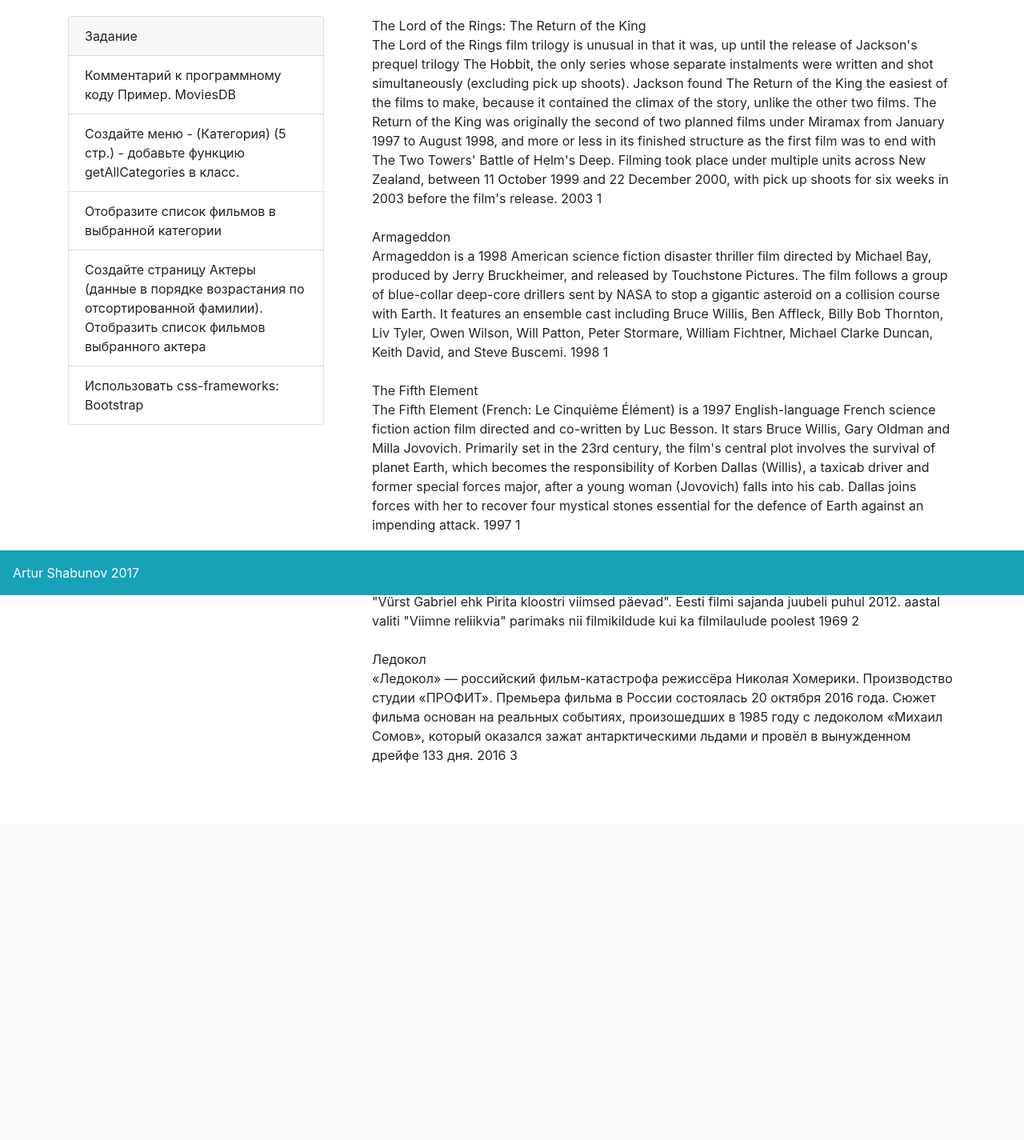
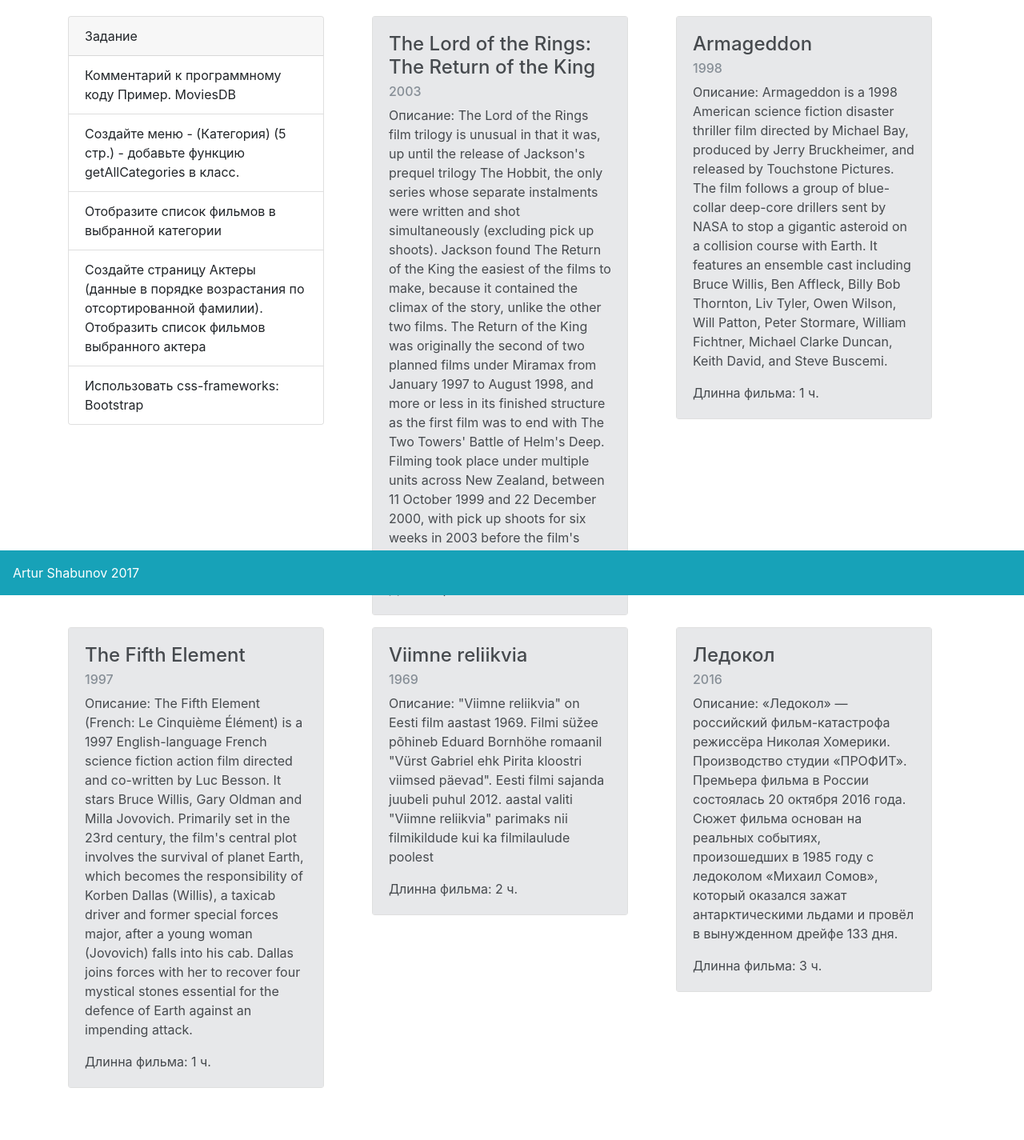
Before and after one commit to mrartixd/Shabunov_UlesannePHPDB, a PHP site: page /films.php in a window 1280 px wide. Shown: the part 56-1481 px from the top of the page at 80% size. Before the commit the page ends 1009 px from the top, so only its background shows below. Run offline with PHP 8.4, Linux system fonts and the light colour scheme; data comes from the database, SQL or seed files in the repository; some libraries are stand-ins or nearby versions.

Commit message:
update file actors and films

```diff
--- a/actors.php
+++ b/actors.php
@@ -34,9 +34,9 @@
         </a>
         <div class="dropdown-menu" aria-labelledby="navbarDropdownMenuLink">
         <?php
-		  $db=new PDOService();
+      $db=new PDOService();
 		  foreach ($db->getAllCategories() as $category){
-				echo '<a class="dropdown-item" href="#">'.$category->name.'</a>';
+				echo '<a class="dropdown-item" href="'.$category->id.'">'.$category->name.'</a>';
 		  }?>
         </div>
       </li>
--- a/films.php
+++ b/films.php
@@ -34,9 +34,9 @@
         </a>
         <div class="dropdown-menu" aria-labelledby="navbarDropdownMenuLink">
         <?php
-		  $db=new PDOService();
+      $db=new PDOService();
 		  foreach ($db->getAllCategories() as $category){
-				echo '<a class="dropdown-item" href="#">'.$category->name.'</a>';
+				echo '<a class="dropdown-item" href="'.$category->id.'">'.$category->name.'</a>';
 		  }?>
         </div>
       </li>
@@ -46,7 +46,7 @@
 
 <div class="container" style="padding-top:20px; padding-bottom:50px;">
   <div class="row">
-    <div class="col-4">
+    <div class="col-sm">
 	<div class="card" style="width: 20rem;">
   <div class="card-header">
     Задание
@@ -60,12 +60,18 @@
   </ul>
 </div>
     </div>
-    <div class="col-8">
-    <?php
-    foreach($db->getAllFilms() as $films){
-        echo $films->title.'<br/>'.$films->description.' '.$films->releaseYear.' '.$films->length.'<br/><br/>';
-    }
-    ?>
+    <?php foreach($db->getAllFilms() as $films){?>
+    <div class="col-sm"style="padding-bottom:15px;">
+    <div class="card" style="width: 20rem;">
+  <div class="card-body alert-secondary">
+    <h4 class="card-title"><?php echo $films->title; ?></h4>
+    <h6 class="card-subtitle mb-2 text-muted"><?php echo $films->releaseYear; ?></h6>
+    <p class="card-text"><?php echo 'Описание: '.$films->description; ?></p>
+    <p class="card-text"><?php echo 'Длинна фильма: '.$films->length.' ч.'; ?></p>
+  </div>
+</div>
+    </div>
+    <?php } ?>
     </div>
   </div>
     </body>
```
